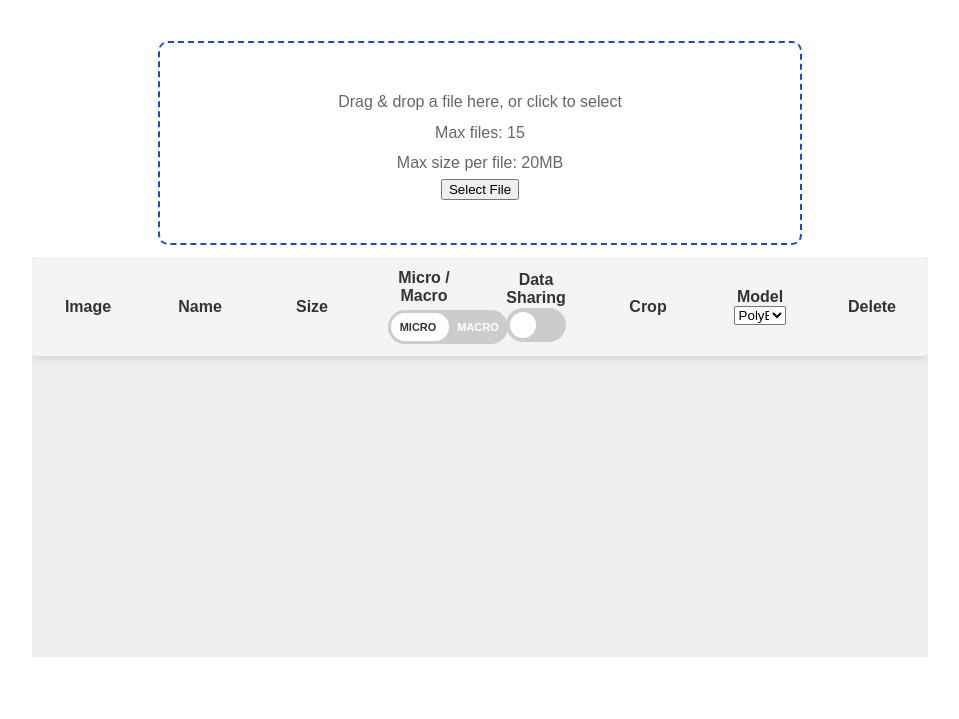
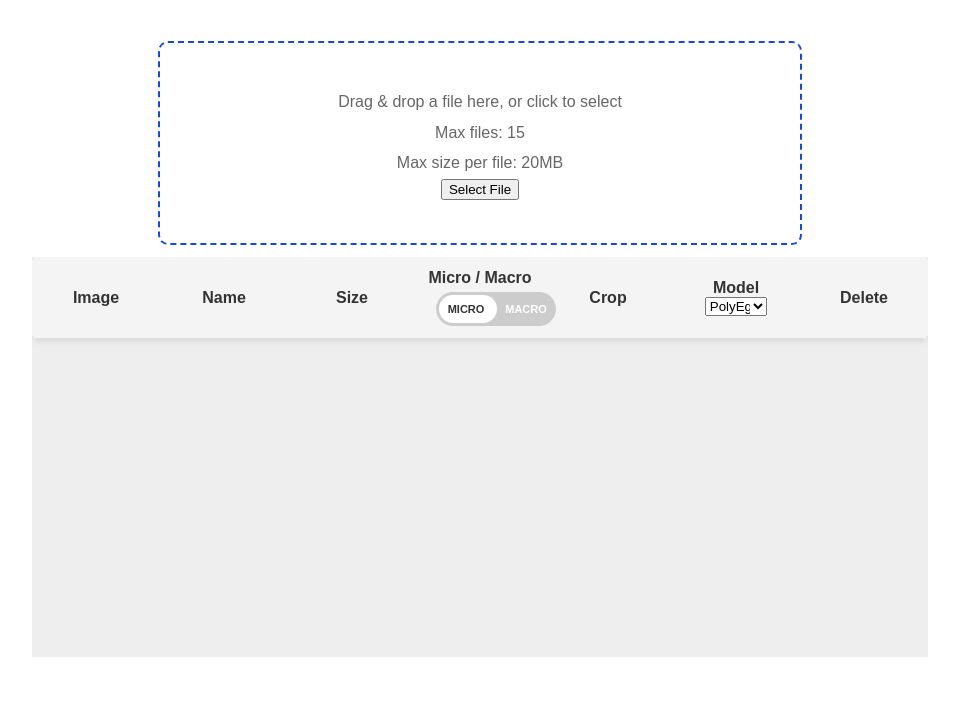
Before and after one commit to cnjerald/Egglytics, a Django app: page / in a window 1280 px wide. Shown: the part 111-830 px from the top of the page, without its empty margins (160-1119 px from the left). Run offline with Django 5.2, Linux system fonts and the light colour scheme; lists and menus that the app fills with data are empty; some libraries are stand-ins or nearby versions.

Commit message:
Removed the collection restriction, added auto labeler if micro or macro

```diff
--- a/server/egglytics/static/js/image_upload_handler.js
+++ b/server/egglytics/static/js/image_upload_handler.js
@@ -120,9 +120,9 @@ $(document).ready(function () {
     function handleFiles(files) {
         // SECTION =========== CONSTANTS ===========
         // Maximum file count
-        const MAX_FILES = 15;
+        const MAX_FILES = 100;
         // Maximum file size
-        const MAX_SIZE_PER_FILE = 200 * 1024 * 1024;
+        const MAX_SIZE_PER_FILE = 500 * 1024 * 1024;
 
         // SECTION =========== CHECKS THE UPLOAD ===========
         // Check file count
@@ -185,9 +185,17 @@ $(document).ready(function () {
 
             // Micro/Macro radio buttons
             const modeCell = document.createElement("td");
+
+            const isMacro = (file.size / (1024 * 1024)) >= 1;  // true if ≥ 1MB
+
             modeCell.innerHTML = `
                 <label class="text-switch">
-                    <input type="checkbox" class="mode-toggle" name="mode${index}">
+                    <input
+                        type="checkbox"
+                        class="mode-toggle"
+                        name="mode${index}"
+                        ${isMacro ? "checked" : ""}
+                    >
                     <span class="text-slider">
                         <span class="text-micro">Micro</span>
                         <span class="text-macro">Macro</span>
@@ -195,14 +203,6 @@ $(document).ready(function () {
                 </label>
             `;
 
-            // Sharing toggle
-            const shareCell = document.createElement("td");
-            shareCell.innerHTML = `
-                <label class="switch">
-                <input type="checkbox" class="share-toggle" name="share${index}">
-                <span class="slider round"></span>
-                </label>
-            `;
 
             // Edit button
             const editCell = document.createElement("td");
@@ -266,7 +266,6 @@ $(document).ready(function () {
             row.appendChild(nameCell);
             row.appendChild(sizeCell);
             row.appendChild(modeCell);
-            row.appendChild(shareCell);
             row.appendChild(editCell);
             row.appendChild(modelCell);
             row.appendChild(deleteCell);
@@ -305,11 +304,6 @@ $(document).ready(function () {
         $("#all_mode_toggle").prop("checked", false);
     });
 
-    // Handle global share toggle
-    $("#all_share").on("change", function () {
-        const isChecked = $(this).is(":checked");
-        $(".share-toggle").prop("checked", isChecked);
-    });
 
     // Handle global model toggle
     $("#all_model").on("change", function() {
@@ -320,10 +314,7 @@ $(document).ready(function () {
     });
 
 
-    // When any individual share toggle changes, uncheck the global
-    $(document).on("change", ".share-toggle", function () {
-        $("#all_share").prop("checked", false);
-    });
+
 
     $("#saveBtn").on("click", function(e) {
         console.log(index_holder);
@@ -447,9 +438,6 @@ $(document).ready(function () {
             const mode = isMacro ? "macro" : "micro";
             formData.append(`mode_${index}`, mode);
 
-            // Get share toggle
-            const share = $row.find('input.share-toggle').is(":checked");
-            formData.append(`share_${index}`, share ? "true" : "false");
         });
 
         // Optional: include total number of files (This might be useful in the future..)
--- a/server/egglytics/static/js/upload_crop_handler.js
+++ b/server/egglytics/static/js/upload_crop_handler.js
@@ -198,7 +198,7 @@ function performCrop() {
             ctx.drawImage(img, cropX, cropY, cropW, cropH, 0, 0, cropW, cropH);
 
             // Replace the original image with cropped result
-            img.src = canvas.toDataURL();
+            img.src = canvas.toDataURL("image/jpeg", 0.90);
 
             // Reset state
             crop = { top: 7.5, bottom: 7.5, left: 7.5, right: 7.5 };
--- a/server/egglytics/templates/upload.html
+++ b/server/egglytics/templates/upload.html
@@ -129,12 +129,6 @@ id = myfile
                 </span>
               </label>
             </th>
-            <th>Data Sharing <br />
-              <label class="switch">
-                <input type="checkbox" id="all_share">
-                <span class="slider round"></span>
-              </label>
-            </th>
             <th>Crop</th>
               <th>
                 Model
--- a/server/egglytics/views/export.py
+++ b/server/egglytics/views/export.py
@@ -96,8 +96,8 @@ def export_dataset(request):
         return HttpResponse("Model required", status=400)
 
     # ---- Filter images ----
-    # Filter images that allows collection
-    qs = ImageDetails.objects.filter(model_used=model,allow_collection = True)
+    # Filter images
+    qs = ImageDetails.objects.filter(model_used=model)
 
     # Filter images that were validated by the user
     if verified:
--- a/server/egglytics/views/models.py
+++ b/server/egglytics/views/models.py
@@ -34,7 +34,6 @@ class ImageDetails(models.Model):
         ("MACRO", "Macro"),
     ]
     img_type = models.CharField(max_length=10, choices=IMG_TYPE_CHOICES)
-    allow_collection = models.BooleanField(default=True)
     is_processed = models.BooleanField()
     is_validated = models.BooleanField()
     model_used = models.CharField(max_length = 255)
--- a/server/egglytics/views/upload.py
+++ b/server/egglytics/views/upload.py
@@ -222,12 +222,11 @@ def process_images(batch, files_data, header):
             # File name (STRING) ->  The name of the file saved on media/uploads\
             # image_name (STRING) -> The name of the image (NOTE TO JERALD PLS CHANGE THIS SO USER CAN RENAME FILES IN FUTURE)
             # encoded (STRING) -> Image in base64
-            # allow_sharing(BOOLEAN) -> Bool allow downloading
             # mode (Binary STRING) -> If Micro or Macro
             file_name = f"{header}_{i}"
             image_name = f"image_{file_name}.jpg"
             encoded = file_dict["data"]
-            allow_sharing = file_dict["share"]
+
             model = file_dict["model"]
             mode = file_dict["mode"]
 
@@ -238,7 +237,6 @@ def process_images(batch, files_data, header):
                 total_eggs = 0,
                 total_hatched = 0,
                 img_type = mode,
-                allow_collection = allow_sharing,
                 is_processed = False,
                 is_validated = False,
                 model_used = model
```
Also changed, not shown: server/egglytics/migrations/0010_remove_imagedetails_allow_collection.py (added).
